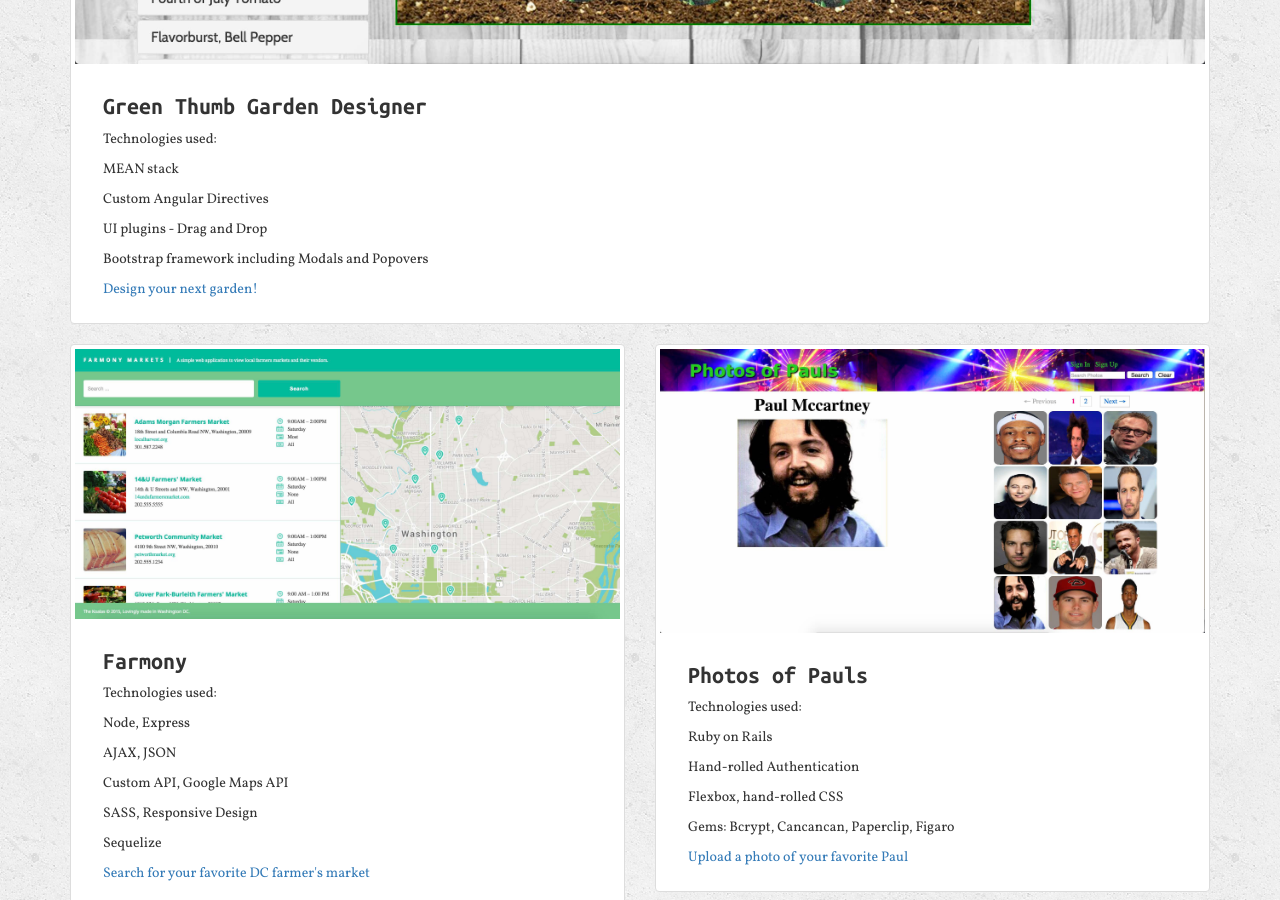
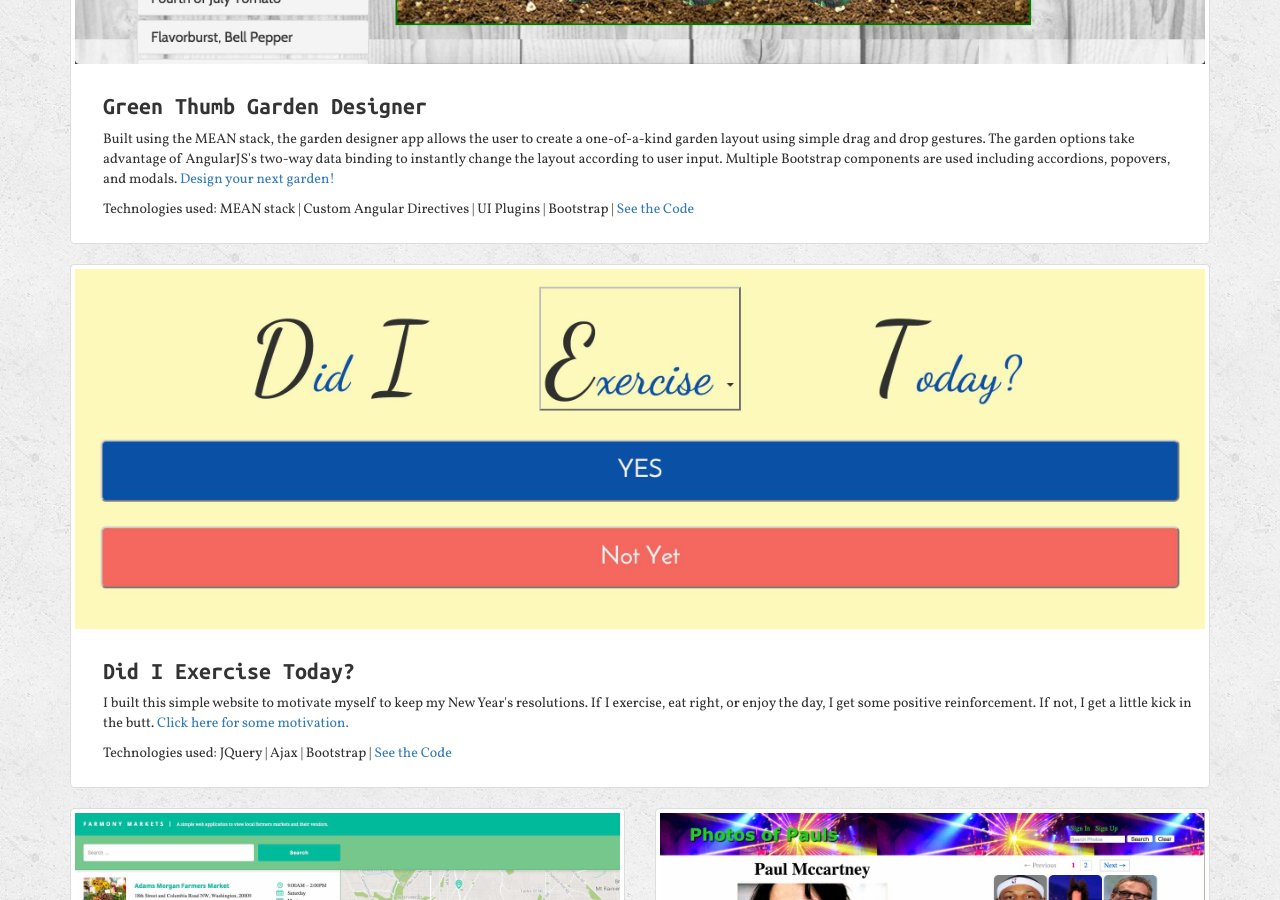
Before and after one commit to arkinjb/arkinjb.github.io, a plain HTML site: page index.html in a window 1280 px wide. Shown: the part 1900-2800 px from the top of the page. Drawn offline with nearby package versions, Linux system fonts and the light colour scheme.

Commit message:
added portfolio summaries, added diet app

```diff
--- a/index.html
+++ b/index.html
@@ -41,8 +41,8 @@
     <div class="jumbotron">
       <div class="container">
         <h1>Jared Arkin</h1>
-        <p>Full Stack Web Developer.</p>
-        <p>Biker. Gardener. Music Lover.</p>
+        <p>Full Stack Web Developer</p>
+        <p>Biker | Bowler | Board Gamer | Gardener</p>
       </div>
     </div>
 
@@ -108,12 +108,20 @@
               <img src="img/garden-screenshot-1228.jpg" alt="Garden Designer App">
               <div class="caption">
           			<h3>Green Thumb Garden Designer</h3>
-          			<p>Technologies used:</p>
-                <p>MEAN stack</p>
-                <p>Custom Angular Directives</p>
-                <p>UI plugins - Drag and Drop</p>
-                <p>Bootstrap framework including Modals and Popovers</p>
-          			<p><a href="https://green-thumb-design.herokuapp.com/" target="_blank">Design your next garden!</a></p>
+                <p>Built using the MEAN stack, the garden designer app allows the user to create a one-of-a-kind garden layout using simple drag and drop gestures. The garden options take advantage of AngularJS's two-way data binding to instantly change the layout according to user input. Multiple Bootstrap components are used including accordions, popovers, and modals. <a href="https://green-thumb-design.herokuapp.com/" target="_blank">Design your next garden!</a></p>
+          			<p>Technologies used: MEAN stack | Custom Angular Directives | UI Plugins | Bootstrap | <a href="https://github.com/arkinjb/garden-planner" target="_blank">See the Code</a></p>
+              </div>
+            </div>
+    		  </div>
+        </div>
+        <div class="row">
+          <div class="col-md-12">
+            <div class="thumbnail">
+              <img src="img/diet-screenshot.jpg" alt="Did I Exercise">
+              <div class="caption">
+          			<h3>Did I Exercise Today?</h3>
+                <p>I built this simple website to motivate myself to keep my New Year's resolutions. If I exercise, eat right, or enjoy the day, I get some positive reinforcement. If not, I get a little kick in the butt. <a href="https://didiexercisetoday.herokuapp.com/" target="_blank">Click here for some motivation.</a></p>
+          			<p>Technologies used: JQuery | Ajax | Bootstrap | <a href="https://github.com/arkinjb/diet-exercise" target="_blank">See the Code</a></p>
               </div>
             </div>
     		  </div>
@@ -124,13 +132,8 @@
               <img src="img/farmony-screenshot.jpg" alt="Farmony App">
               <div class="caption">
           			<h3>Farmony</h3>
-          			<p>Technologies used:</p>
-                <p>Node, Express</p>
-                <p>AJAX, JSON</p>
-                <p>Custom API, Google Maps API</p>
-                <p>SASS, Responsive Design</p>
-                <p>Sequelize</p>
-          			<p><a href="https://farmony.herokuapp.com/" target="_blank">Search for your favorite DC farmer's market</a></p>
+                <p>Farmony is a collaborative project that connects you to local farmer's markets and their vendors. Search by location or product to find exactly what you're looking for. <a href="https://farmony.herokuapp.com/" target="_blank">Find your favorite DC farmer's market</a></p>
+          			<p>Technologies used: Node | Express | AJAX | APIs | SASS | Sequelize | <a href="https://github.com/silscript/farmony-markets" target="_blank">See the Code</a></p>
               </div>
             </div>
     		  </div>
@@ -139,12 +142,8 @@
               <img src="img/photos-screenshot.jpg" alt="Photos of Pauls">
               <div class="caption">
                 <h3>Photos of Pauls</h3>
-                <p>Technologies used:</p>
-                <p>Ruby on Rails</p>
-                <p>Hand-rolled Authentication</p>
-                <p>Flexbox, hand-rolled CSS</p>
-                <p>Gems: Bcrypt, Cancancan, Paperclip, Figaro</p>
-                <p><a href="http://photos-of-paul.herokuapp.com/" target="_blank">Upload a photo of your favorite Paul</a></p>
+                <p>This Ruby on Rails photo sharing app is dedicated to guys named Paul. Create an account to comment and favorite photos from the gallery or even upload your own. The app uses various Ruby gems for user authorization (Cancancan), password hashing (Bcrypt), and file upload (Paperclip). <a href="http://photos-of-paul.herokuapp.com/" target="_blank">Check out the photo gallery.</a></p>
+                <p>Technologies used: Ruby on Rails | Hand-rolled User Authentication | Flexbox | Ruby Gems | AWS | <a href="https://github.com/arkinjb/photos_of_paul_db" target="_blank">See the Code</a></p>
               </div>
             </div>
           </div>
```
Also changed, not shown: img/diet-screenshot.jpg (added), 2 other files.
